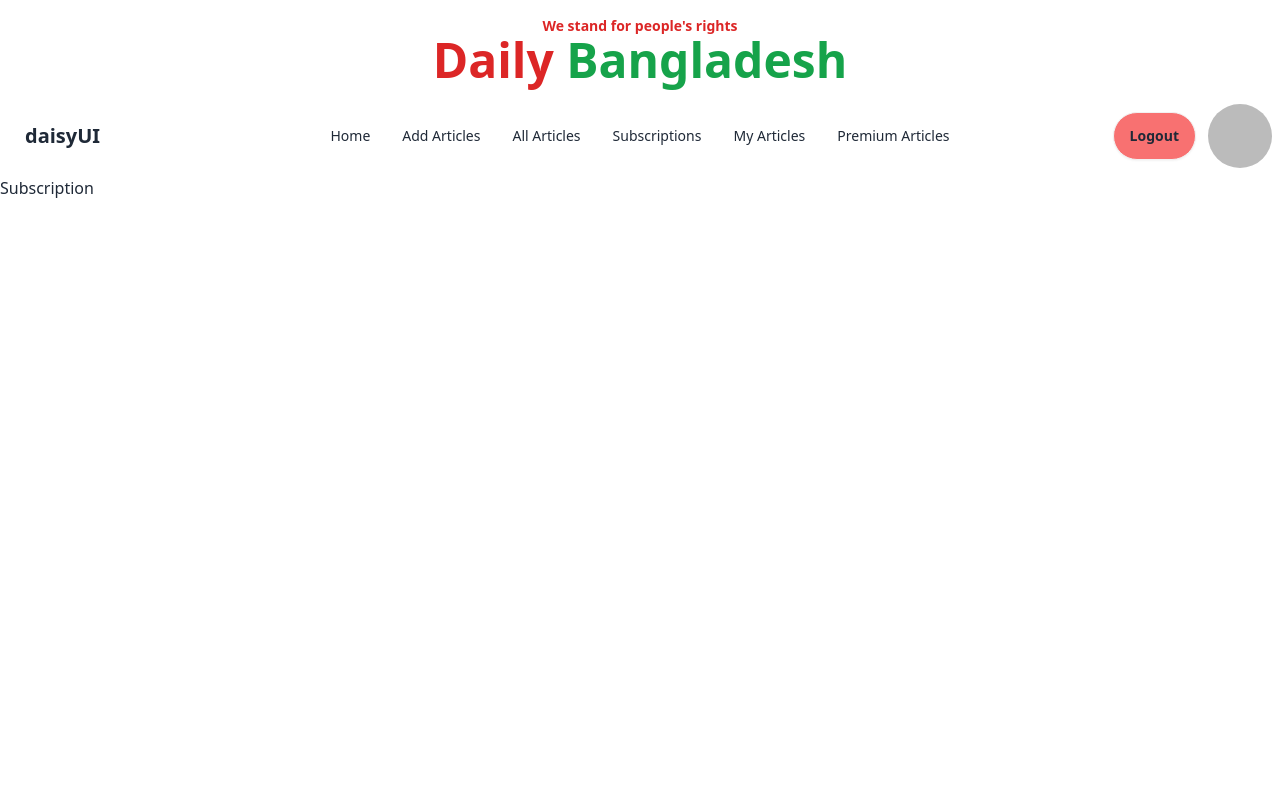
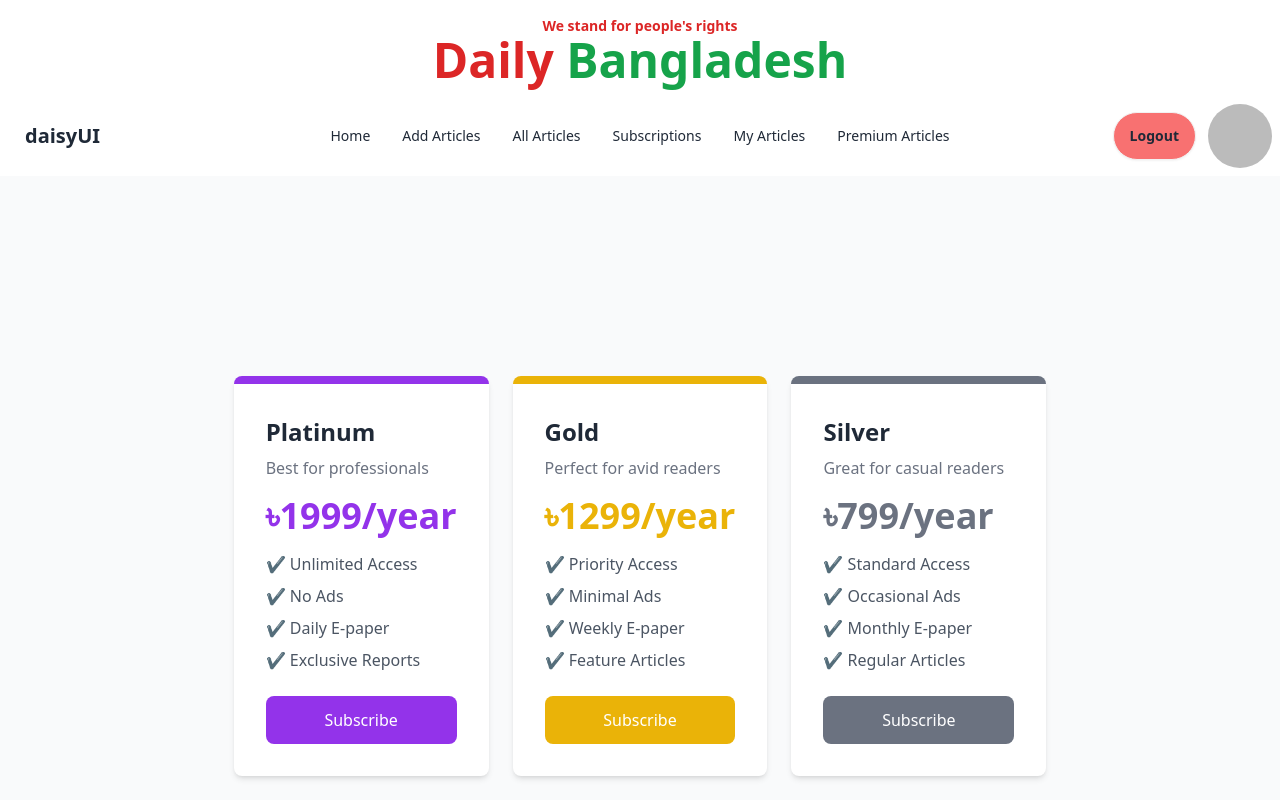
Before and after one commit to Tanvir6184/Daily-BD-, a React (Vite) app: page /subscription in a window 1280 px wide. Shown: the top 800 px of the page. Built offline with nearby package versions, Linux system fonts and the light colour scheme; no server answers; sample sign-in values are in the browser's storage.

Commit message:
subscription page added

```diff
--- a/src/AdminPages/Add Publisher/AddPublisher.jsx
+++ b/src/AdminPages/Add Publisher/AddPublisher.jsx
@@ -55,8 +55,13 @@
   };
 
   return (
-    <form onSubmit={handleSubmit} className="max-w-md mx-auto mt-8">
-      <div className="mb-4">
+    <div className="min-h-screen bg-gray-100 flex items-center justify-center p-4">
+      <div className="bg-white shadow-lg rounded-lg p-8 max-w-lg w-full">
+        <h2 className="text-3xl font-bold text-center text-gray-800 mb-6">
+          Add Publisher
+        </h2>
+        <form onSubmit={handleSubmit} className="space-y-6">
+          <div>
             <label
               htmlFor="publisherName"
               className="block text-sm font-medium text-gray-700"
@@ -67,13 +72,13 @@
               type="text"
               name="publisherName"
               id="publisherName"
-          className="mt-1 block w-full border border-gray-300 rounded-md shadow-sm p-2 focus:ring-indigo-500 focus:border-indigo-500"
+              className="mt-1 block w-full border border-gray-300 rounded-md shadow-sm p-3 focus:ring-indigo-500 focus:border-indigo-500"
               placeholder="Enter Publisher Name"
               required
             />
           </div>
 
-      <div className="mb-4">
+          <div>
             <label
               htmlFor="publisherLogo"
               className="block text-sm font-medium text-gray-700"
@@ -92,11 +97,13 @@
 
           <button
             type="submit"
-        className="w-full py-2 px-4 bg-indigo-600 text-white rounded-md shadow-sm hover:bg-indigo-700 focus:outline-none focus:ring-2 focus:ring-indigo-500"
+            className="w-full py-3 px-6 bg-indigo-600 text-white rounded-md shadow-sm hover:bg-indigo-700 focus:outline-none focus:ring-2 focus:ring-indigo-500"
           >
             Submit
           </button>
         </form>
+      </div>
+    </div>
   );
 };
 
--- a/src/Components/Loading.jsx
+++ b/src/Components/Loading.jsx
@@ -2,8 +2,13 @@
 
 const Loading = () => {
   return (
-    <div className="flex justify-center items-center">
-      <span className="loading progress loading-lg"></span>
+    <div className="fixed inset-0 flex items-center justify-center bg-gray-100">
+      <div className="flex flex-col items-center space-y-4">
+        <div className="w-16 h-16 border-4 border-blue-500 border-dashed rounded-full animate-spin"></div>
+        <p className="text-gray-600 text-lg font-semibold">
+          Loading, please wait...
+        </p>
+      </div>
     </div>
   );
 };
--- a/src/Pages/Shared/Navbar/Navbar.jsx
+++ b/src/Pages/Shared/Navbar/Navbar.jsx
@@ -37,7 +37,7 @@
         </Link>
       </li>
       <li>
-        <Link>
+        <Link to="/subscription">
           <button>Subscriptions</button>
         </Link>
       </li>
--- a/src/Pages/Subscription/Subscription.jsx
+++ b/src/Pages/Subscription/Subscription.jsx
@@ -2,8 +2,56 @@
 
 const Subscription = () => {
   return (
-    <div>
-      <p>Subscription</p>
+    <div className="min-h-screen bg-gray-50 flex items-center justify-center p-6">
+      <div className="grid md:grid-cols-3 gap-6">
+        {/* Platinum Plan */}
+        <div className="bg-white shadow-md rounded-lg p-8 border-t-8 border-purple-600">
+          <h3 className="text-2xl font-bold text-gray-800">Platinum</h3>
+          <p className="text-gray-500 mt-2">Best for professionals</p>
+          <p className="text-4xl font-bold text-purple-600 mt-4">৳1999/year</p>
+          <ul className="mt-4 text-gray-600 space-y-2">
+            <li>✔ Unlimited Access</li>
+            <li>✔ No Ads</li>
+            <li>✔ Daily E-paper</li>
+            <li>✔ Exclusive Reports</li>
+          </ul>
+          <button className="mt-6 w-full bg-purple-600 text-white py-3 rounded-lg hover:bg-purple-700 transition">
+            Subscribe
+          </button>
+        </div>
+
+        {/* Gold Plan */}
+        <div className="bg-white shadow-md rounded-lg p-8 border-t-8 border-yellow-500">
+          <h3 className="text-2xl font-bold text-gray-800">Gold</h3>
+          <p className="text-gray-500 mt-2">Perfect for avid readers</p>
+          <p className="text-4xl font-bold text-yellow-500 mt-4">৳1299/year</p>
+          <ul className="mt-4 text-gray-600 space-y-2">
+            <li>✔ Priority Access</li>
+            <li>✔ Minimal Ads</li>
+            <li>✔ Weekly E-paper</li>
+            <li>✔ Feature Articles</li>
+          </ul>
+          <button className="mt-6 w-full bg-yellow-500 text-white py-3 rounded-lg hover:bg-yellow-600 transition">
+            Subscribe
+          </button>
+        </div>
+
+        {/* Silver Plan */}
+        <div className="bg-white shadow-md rounded-lg p-8 border-t-8 border-gray-500">
+          <h3 className="text-2xl font-bold text-gray-800">Silver</h3>
+          <p className="text-gray-500 mt-2">Great for casual readers</p>
+          <p className="text-4xl font-bold text-gray-500 mt-4">৳799/year</p>
+          <ul className="mt-4 text-gray-600 space-y-2">
+            <li>✔ Standard Access</li>
+            <li>✔ Occasional Ads</li>
+            <li>✔ Monthly E-paper</li>
+            <li>✔ Regular Articles</li>
+          </ul>
+          <button className="mt-6 w-full bg-gray-500 text-white py-3 rounded-lg hover:bg-gray-600 transition">
+            Subscribe
+          </button>
+        </div>
+      </div>
     </div>
   );
 };
--- /dev/null
+++ b/src/Routes/AdminRoute.jsx
@@ -0,0 +1,24 @@
+import React from "react";
+
+import { Navigate, useLocation } from "react-router-dom";
+import useAuth from "../Hooks/useAuth";
+import useAdmin from "../Hooks/useAdmin";
+import Loading from "../Components/Loading";
+
+const AdminRoute = ({ children }) => {
+  const { user, loading } = useAuth();
+  const [isAdmin, isAdminLoading] = useAdmin();
+  const location = useLocation();
+
+  if (loading || isAdminLoading) {
+    return <Loading></Loading>;
+  }
+
+  if (user && isAdmin) {
+    return children;
+  }
+
+  return <Navigate to="/login" state={{ from: location }} replace></Navigate>;
+};
+
+export default AdminRoute;
--- a/src/Routes/Routes.jsx
+++ b/src/Routes/Routes.jsx
@@ -14,6 +14,7 @@
 import PrivateRoute from "./PrivateRoute";
 import MyProfile from "../Pages/My Profile/MyProfile";
 import Error from "../Pages/Error/Error";
+import AdminRoute from "./AdminRoute";
 
 export const router = createBrowserRouter([
   {
@@ -66,33 +67,33 @@
   {
     path: "dashboard",
     element: (
-      <PrivateRoute>
+      <AdminRoute>
         <Dashboard></Dashboard>
-      </PrivateRoute>
+      </AdminRoute>
     ),
     children: [
       {
         path: "all-user",
         element: (
-          <PrivateRoute>
+          <AdminRoute>
             <AllUsers></AllUsers>
-          </PrivateRoute>
+          </AdminRoute>
         ),
       },
       {
         path: "all-articles",
         element: (
-          <PrivateRoute>
+          <AdminRoute>
             <AllArticles></AllArticles>
-          </PrivateRoute>
+          </AdminRoute>
         ),
       },
       {
         path: "add-publisher",
         element: (
-          <PrivateRoute>
+          <AdminRoute>
             <AddPublisher></AddPublisher>
-          </PrivateRoute>
+          </AdminRoute>
         ),
       },
     ],
```
Lines whose indentation alone changed are shown as unchanged.
